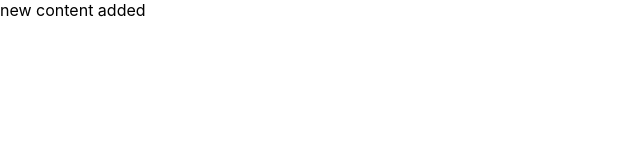
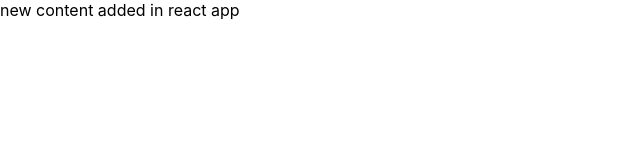
Before and after one commit to Ghullam-Murtaza/e-commerce, a React (Create React App) app: page / in a window 1280 px wide. Shown: the top 160 px of the page, without its empty margins (0-640 px from the left). Built offline with nearby package versions, Linux system fonts and the light colour scheme.

Commit message:
updated reat app

```diff
--- a/src/App.js
+++ b/src/App.js
@@ -4,7 +4,7 @@ function App() {
   return (
     <div className="">
       <header className="">
-        new content added
+        new content added in react app
 
       </header>
     </div>
```
